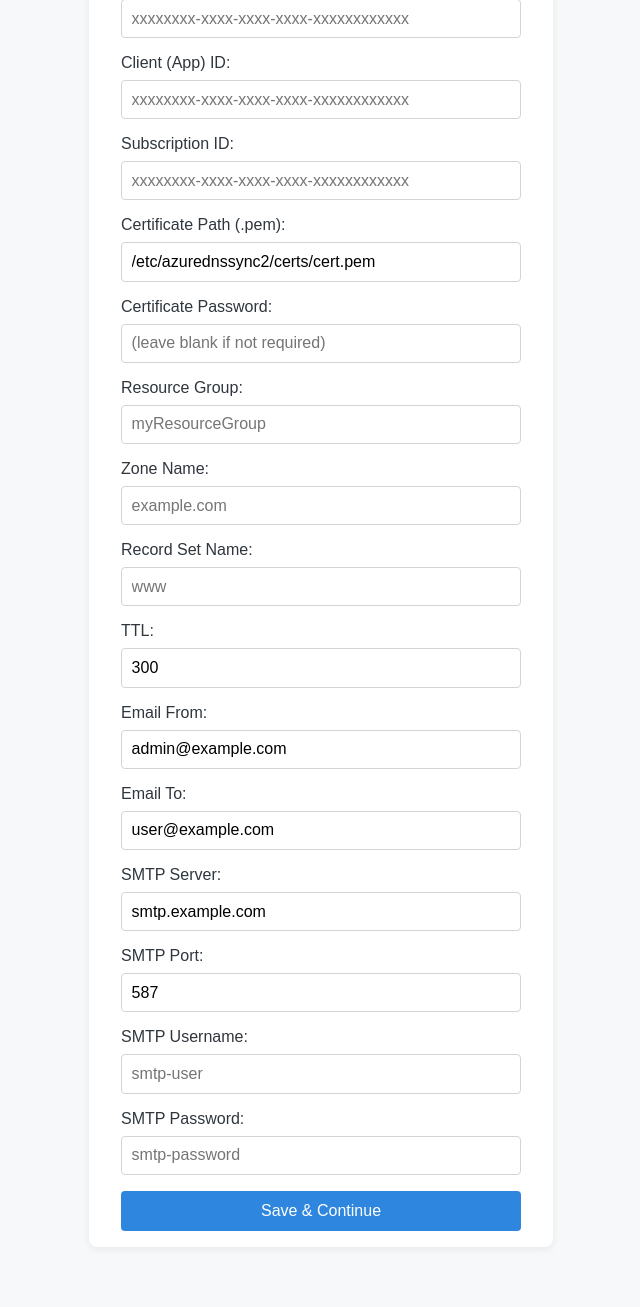
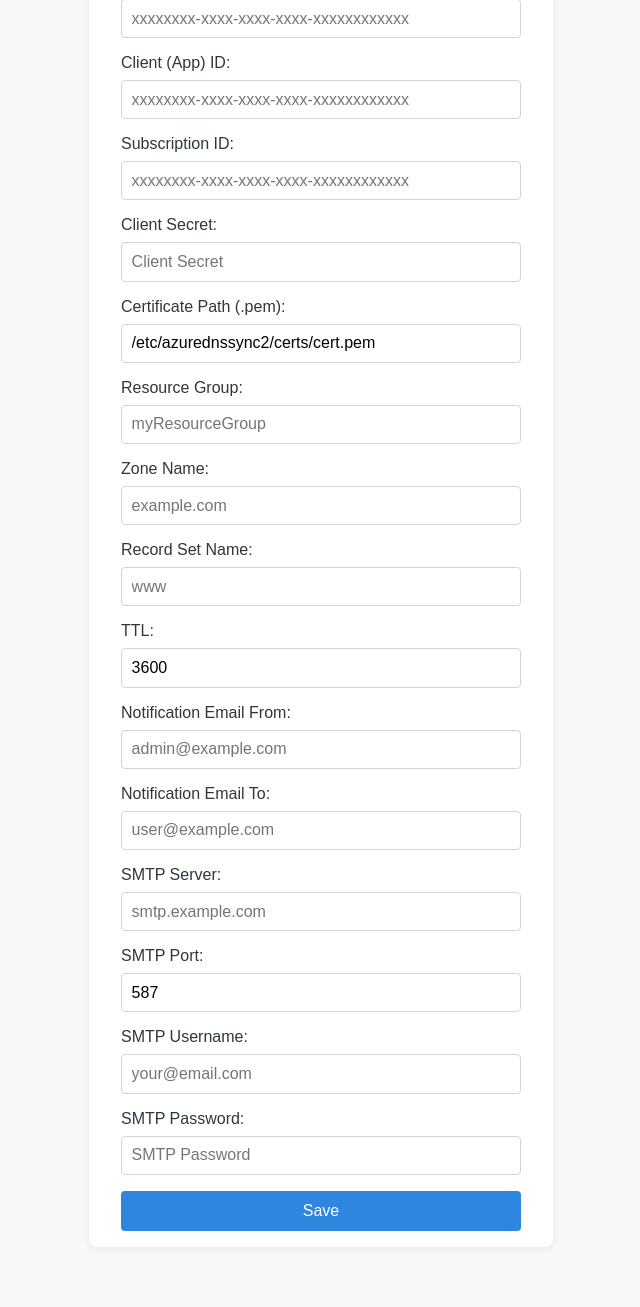
Before and after one commit to andrew-kemp/AzureDNSSyncv2.0, a Python web app: template app/templates/setup.html in a window 1280 px wide. Shown: the part 191-1498 px from the top of the page, without its empty margins (319-959 px from the left). Run offline with Jinja, Linux system fonts and the light colour scheme; the template is opened without the code that fills it, so the values that code supplies are empty.

Commit message:
Update setup.html

```diff
--- a/app/templates/setup.html
+++ b/app/templates/setup.html
@@ -23,15 +23,17 @@
                    value="{{ request.form.subscription_id or '' }}"
                    placeholder="xxxxxxxx-xxxx-xxxx-xxxx-xxxxxxxxxxxx" required>
 
+            <label for="client_secret">Client Secret:</label>
+            <input type="password" name="client_secret" id="client_secret"
+                   value="{{ request.form.client_secret or '' }}"
+                   placeholder="Client Secret" required>
+
             <label for="certificate_path">Certificate Path (.pem):</label>
             <input type="text" name="certificate_path" id="certificate_path"
                    value="{{ request.form.certificate_path or '/etc/azurednssync2/certs/cert.pem' }}"
                    placeholder="/etc/azurednssync2/certs/cert.pem" required>
 
-            <label for="certificate_password">Certificate Password:</label>
-            <input type="password" name="certificate_password" id="certificate_password"
-                   value="{{ request.form.certificate_password or '' }}"
-                   placeholder="(leave blank if not required)">
+            <!-- Certificate Password removed as requested -->
 
             <label for="resource_group">Resource Group:</label>
             <input type="text" name="resource_group" id="resource_group"
@@ -50,22 +52,22 @@
 
             <label for="ttl">TTL:</label>
             <input type="number" name="ttl" id="ttl"
-                   value="{{ request.form.ttl or '300' }}"
-                   placeholder="300" required>
+                   value="{{ request.form.ttl or '3600' }}"
+                   placeholder="3600" required>
 
-            <label for="email_from">Email From:</label>
+            <label for="email_from">Notification Email From:</label>
             <input type="email" name="email_from" id="email_from"
-                   value="{{ request.form.email_from or 'admin@example.com' }}"
+                   value="{{ request.form.email_from or '' }}"
                    placeholder="admin@example.com" required>
 
-            <label for="email_to">Email To:</label>
+            <label for="email_to">Notification Email To:</label>
             <input type="email" name="email_to" id="email_to"
-                   value="{{ request.form.email_to or 'user@example.com' }}"
+                   value="{{ request.form.email_to or '' }}"
                    placeholder="user@example.com" required>
 
             <label for="smtp_server">SMTP Server:</label>
             <input type="text" name="smtp_server" id="smtp_server"
-                   value="{{ request.form.smtp_server or 'smtp.example.com' }}"
+                   value="{{ request.form.smtp_server or '' }}"
                    placeholder="smtp.example.com" required>
 
             <label for="smtp_port">SMTP Port:</label>
@@ -76,14 +78,14 @@
             <label for="smtp_username">SMTP Username:</label>
             <input type="text" name="smtp_username" id="smtp_username"
                    value="{{ request.form.smtp_username or '' }}"
-                   placeholder="smtp-user" required>
+                   placeholder="your@email.com" required>
 
             <label for="smtp_password">SMTP Password:</label>
             <input type="password" name="smtp_password" id="smtp_password"
                    value="{{ request.form.smtp_password or '' }}"
-                   placeholder="smtp-password" required>
+                   placeholder="SMTP Password" required>
 
-            <button type="submit">Save &amp; Continue</button>
+            <button type="submit">Save</button>
         </form>
         {% with messages = get_flashed_messages(with_categories=true) %}
         {% if messages %}
@@ -92,11 +94,6 @@
             {% endfor %}
         {% endif %}
         {% endwith %}
-        {% if config_saved %}
-        <div style="margin-top: 2em;">
-            <a href="{{ url_for('download_cert') }}" class="button">Download Certificate</a>
-        </div>
-        {% endif %}
     </div>
 </body>
 </html>
```
